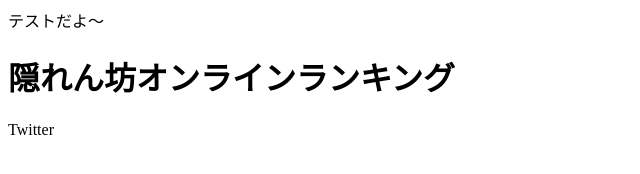
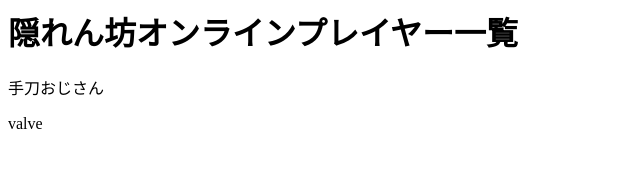
Before and after one commit to Leonhard01a/practice4, a plain HTML site: page index.html in a window 1280 px wide. Shown: the whole page, without its empty margins (0-640 px from the left). Drawn offline with Linux system fonts and the light colour scheme.

Commit message:
Update index.html

```diff
--- a/index.html
+++ b/index.html
@@ -1,3 +1,3 @@
-<p>テストだよ～</p>
-<h1>隠れん坊オンラインランキング</h1>
-<a>Twitter</a>
+<h1>隠れん坊オンラインプレイヤー一覧</h1>
+<p>手刀おじさん</p>
+<p>valve</p>
```
